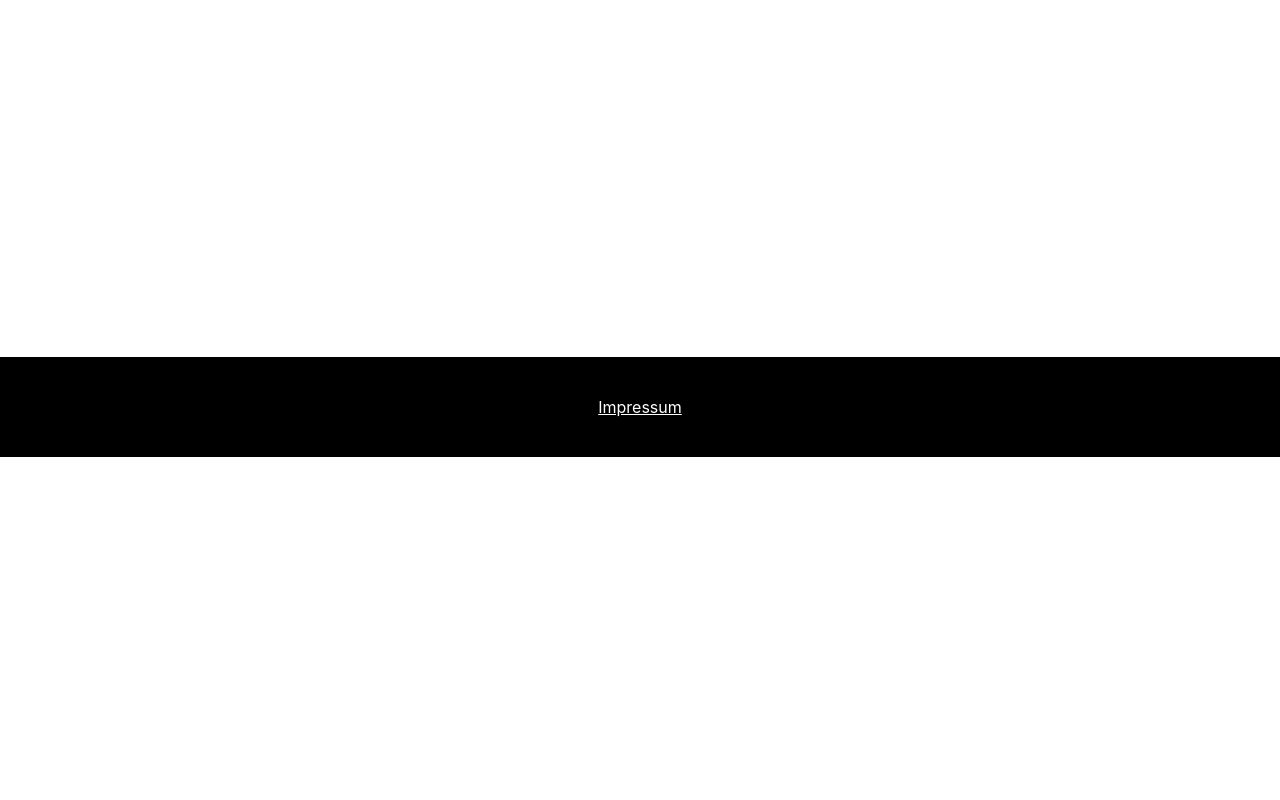
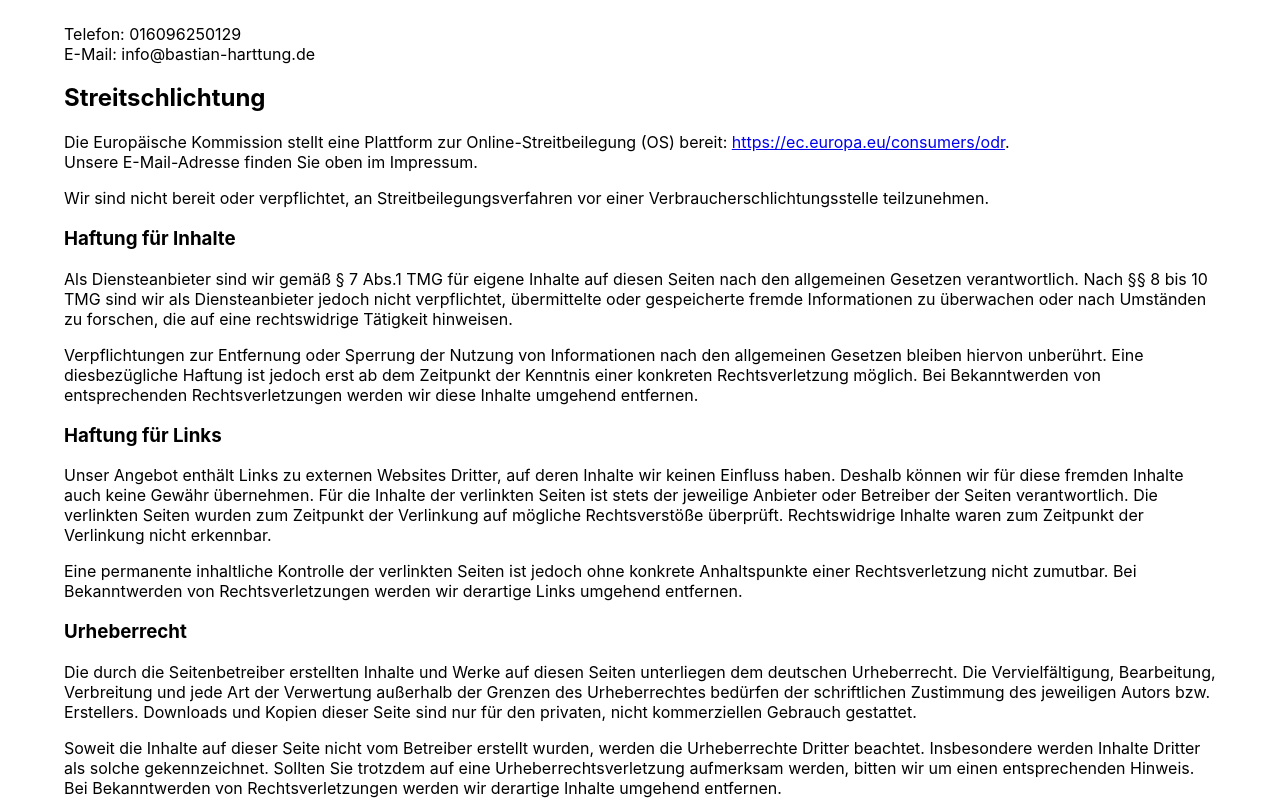
Before and after one commit to BastianHarttung/Happy-End-Movies, a React (Create React App) app: page /impressum in a window 1280 px wide. Shown: the part 343-1143 px from the top of the page. Before the commit the page ends 800 px from the top, so only its background shows below. Built offline with nearby package versions, Linux system fonts and the light colour scheme; no server answers; the database is empty.

Commit message:
fix bugs on showroom and impressum

```diff
--- a/src/App.js
+++ b/src/App.js
@@ -8,6 +8,7 @@ import Hauptmenue from "./pages/Hauptmenue";
 import Bewertung from "./pages/Bewertung";
 import DetailAnsicht from "./pages/DetailAnsicht";
 import Showroom from "./pages/Showroom";
+import Impressum from "./pages/Impressum";
 
 import {genreUrl, fskUrl} from "./constants"
 
@@ -73,6 +74,10 @@ function App() {
                            exact={true}
                            element={<Hauptmenue/>}
                     />
+
+                    <Route path='/impressum'
+                            exact={true}
+                        element={<Impressum/>}/>
 
                 </Routes>
             </div>
--- a/src/pages/DetailAnsicht.js
+++ b/src/pages/DetailAnsicht.js
@@ -15,13 +15,11 @@ const DetailAnsicht = (props) => {
                                                     : props.movie.has_happy_end === false ? false
                                                     : 'neutral')
 
-
-
     useEffect(() => {
         props.movie.has_happy_end === true ? setHappyMovie(true)
             : props.movie.has_happy_end === false ? setHappyMovie(false)
                 : setHappyMovie('neutral')
-    });
+    },[props.movie.has_happy_end]);
 
     function setColorForFsk(fsk) {
         if(fsk === 0) return 'lightgray'
--- /dev/null
+++ b/src/pages/Impressum.js
@@ -0,0 +1,89 @@
+import classes from "./Impressum.module.css";
+
+const Impressum = (props) => {
+
+    return (
+        <section className={classes.impressumContainer}>
+
+            <div className={classes.impressum}>
+
+                <h1>Impressum</h1>
+                <h2>Angaben gemäß § 5 TMG</h2>
+                <p>Bastian Harttung<br/>
+                    Bahnhofstr. 9<br/>
+                    91161 Hilpoltstein</p>
+
+                <h2>Kontakt</h2>
+                <p>Telefon: 016096250129<br/>
+                    E-Mail: info@bastian-harttung.de</p>
+
+                <h2>Streitschlichtung</h2>
+                <p>Die Europäische Kommission stellt eine Plattform zur Online-Streitbeilegung (OS) bereit: <a
+                    href="https://ec.europa.eu/consumers/odr" target="_blank"
+                    rel="noopener noreferrer">https://ec.europa.eu/consumers/odr</a>.<br/> Unsere E-Mail-Adresse finden
+                    Sie oben im
+                    Impressum.</p>
+
+                <p>Wir sind nicht bereit oder verpflichtet, an Streitbeilegungsverfahren vor einer
+                    Verbraucherschlichtungsstelle
+                    teilzunehmen.</p>
+
+                <h3>Haftung für Inhalte</h3>
+                <p>Als Diensteanbieter sind wir gemäß § 7 Abs.1 TMG für eigene Inhalte auf diesen Seiten nach den
+                    allgemeinen
+                    Gesetzen
+                    verantwortlich. Nach §§ 8 bis 10 TMG sind wir als Diensteanbieter jedoch nicht verpflichtet,
+                    übermittelte oder
+                    gespeicherte fremde Informationen zu überwachen oder nach Umständen zu forschen, die auf eine
+                    rechtswidrige
+                    Tätigkeit hinweisen.</p>
+                <p>Verpflichtungen zur Entfernung oder Sperrung der Nutzung von Informationen nach den allgemeinen
+                    Gesetzen bleiben
+                    hiervon unberührt. Eine diesbezügliche Haftung ist jedoch erst ab dem Zeitpunkt der Kenntnis einer
+                    konkreten
+                    Rechtsverletzung möglich. Bei Bekanntwerden von entsprechenden Rechtsverletzungen werden wir diese
+                    Inhalte
+                    umgehend
+                    entfernen.</p>
+                <h3>Haftung für Links</h3>
+                <p>Unser Angebot enthält Links zu externen Websites Dritter, auf deren Inhalte wir keinen Einfluss
+                    haben. Deshalb
+                    können
+                    wir für diese fremden Inhalte auch keine Gewähr übernehmen. Für die Inhalte der verlinkten Seiten
+                    ist stets der
+                    jeweilige Anbieter oder Betreiber der Seiten verantwortlich. Die verlinkten Seiten wurden zum
+                    Zeitpunkt der
+                    Verlinkung auf mögliche Rechtsverstöße überprüft. Rechtswidrige Inhalte waren zum Zeitpunkt der
+                    Verlinkung nicht
+                    erkennbar.</p>
+                <p>Eine permanente inhaltliche Kontrolle der verlinkten Seiten ist jedoch ohne konkrete Anhaltspunkte
+                    einer
+                    Rechtsverletzung nicht zumutbar. Bei Bekanntwerden von Rechtsverletzungen werden wir derartige Links
+                    umgehend
+                    entfernen.</p>
+                <h3>Urheberrecht</h3>
+                <p>Die durch die Seitenbetreiber erstellten Inhalte und Werke auf diesen Seiten unterliegen dem
+                    deutschen
+                    Urheberrecht.
+                    Die Vervielfältigung, Bearbeitung, Verbreitung und jede Art der Verwertung außerhalb der Grenzen des
+                    Urheberrechtes
+                    bedürfen der schriftlichen Zustimmung des jeweiligen Autors bzw. Erstellers. Downloads und Kopien
+                    dieser Seite
+                    sind
+                    nur für den privaten, nicht kommerziellen Gebrauch gestattet.</p>
+                <p>Soweit die Inhalte auf dieser Seite nicht vom Betreiber erstellt wurden, werden die Urheberrechte
+                    Dritter
+                    beachtet.
+                    Insbesondere werden Inhalte Dritter als solche gekennzeichnet. Sollten Sie trotzdem auf eine
+                    Urheberrechtsverletzung
+                    aufmerksam werden, bitten wir um einen entsprechenden Hinweis. Bei Bekanntwerden von
+                    Rechtsverletzungen werden wir
+                    derartige Inhalte umgehend entfernen.</p>
+
+            </div>
+
+        </section>
+)
+}
+
+export default Impressum
--- /dev/null
+++ b/src/pages/Impressum.module.css
@@ -0,0 +1,10 @@
+.impressumContainer {
+    display: flex;
+    justify-content: center;
+}
+
+.impressum {
+    width: 90%;
+    padding-bottom: 40px;
+    padding-top: 40px;
+}
--- a/src/pages/Showroom.js
+++ b/src/pages/Showroom.js
@@ -8,12 +8,16 @@ const Showroom = ({moviesDB, dbLength, callback}) => {
     const [filteredMovies, setFilteredMovies] = useState(moviesDB)
     const [filterLength, setFilterLength] = useState(dbLength)
 
-    // Sort Movies by Title
+    // Sort Movies by Title and update movies
     useEffect(() => {
         moviesDB.sort((a, b) => (a.title < b.title) ? -1
             : (a.title > b.title) ? 1
                 : 0)
-    })
+        if (filterLength === dbLength) {
+            setFilteredMovies(moviesDB)
+            setFilterLength(moviesDB.length)
+        }
+    }, [moviesDB, filterLength, dbLength])
 
     // Scrolling Sidebar
     const [scrollPosition, setScrollPosition] = useState(80);
@@ -27,23 +31,6 @@ const Showroom = ({moviesDB, dbLength, callback}) => {
             window.removeEventListener('scroll', handleScroll)
         }
     }, [])
-
-    /**
-     * Filter Movies with HappyEnd
-     * @param {array} movies movies Array
-     * @param {boolean} hasHappyEnd true or false
-     * @return {array with objects}
-     */
-    function filterMoviesByHappyEnd(movies, hasHappyEnd) {
-        if (hasHappyEnd === 'all') {
-            setFilteredMovies(movies)
-            setFilterLength(movies.length)
-        } else {
-            const movieFilter = movies.filter(movie => movie.has_happy_end === hasHappyEnd)
-            setFilteredMovies(movieFilter)
-            setFilterLength(movieFilter.length)
-        }
-    }
 
 
     return (
@@ -81,6 +68,24 @@ const Showroom = ({moviesDB, dbLength, callback}) => {
 
         </section>
     )
+
+    /**
+     * Filter Movies with or without HappyEnd
+     * @param {array} movies movies Array
+     * @param {boolean} hasHappyEnd true or false
+     * @return {array with objects}
+     */
+    function filterMoviesByHappyEnd(movies, hasHappyEnd) {
+        if (hasHappyEnd === 'all') {
+            setFilterLength(movies.length)
+            setFilteredMovies(movies)
+        } else {
+            const movieFilter = movies.filter(movie => movie.has_happy_end === hasHappyEnd)
+            setFilteredMovies(movieFilter)
+            setFilterLength(movieFilter.length)
+        }
+    }
+
 }
 
 export default Showroom
```
Also changed, not shown: src/components/Movie.js (deleted, +0 -15 lines), src/components/Movie.module.css (deleted, +0 -12 lines), src/firebase-config.js (+1 -12 lines).
